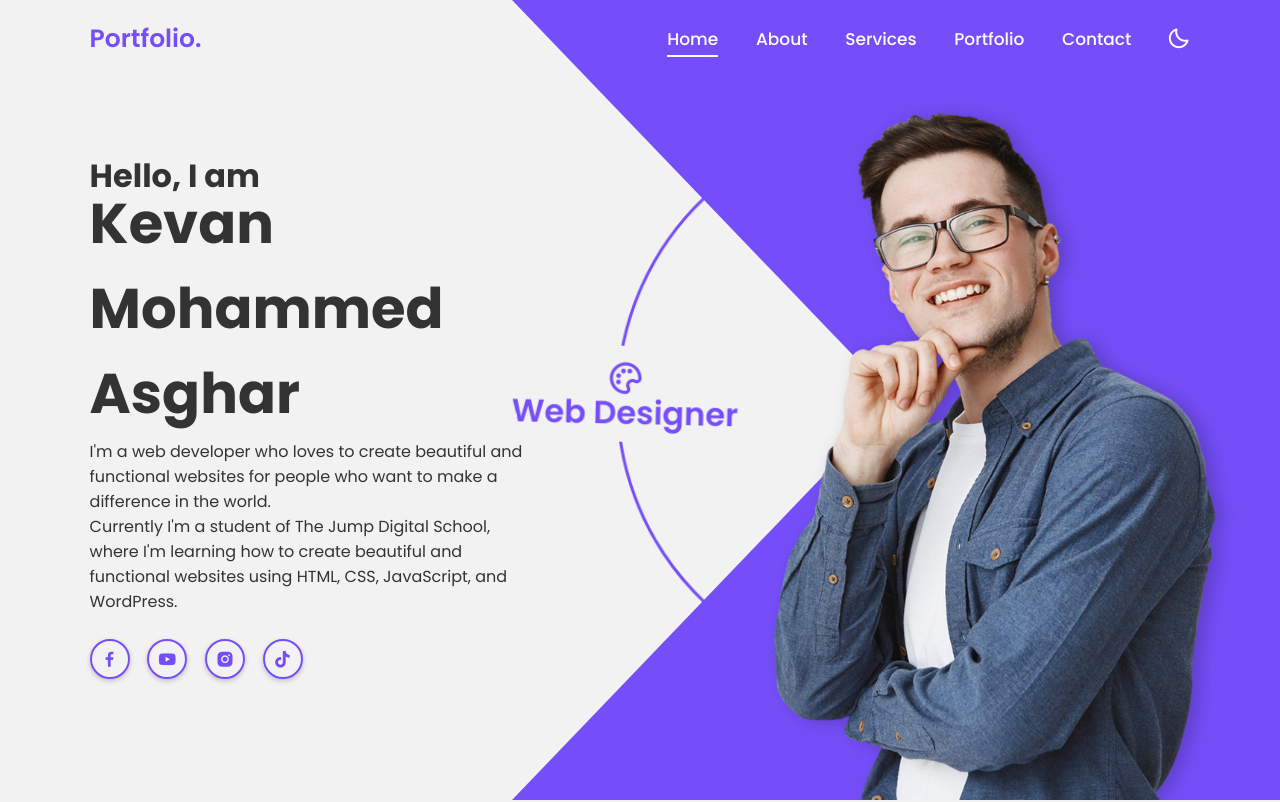
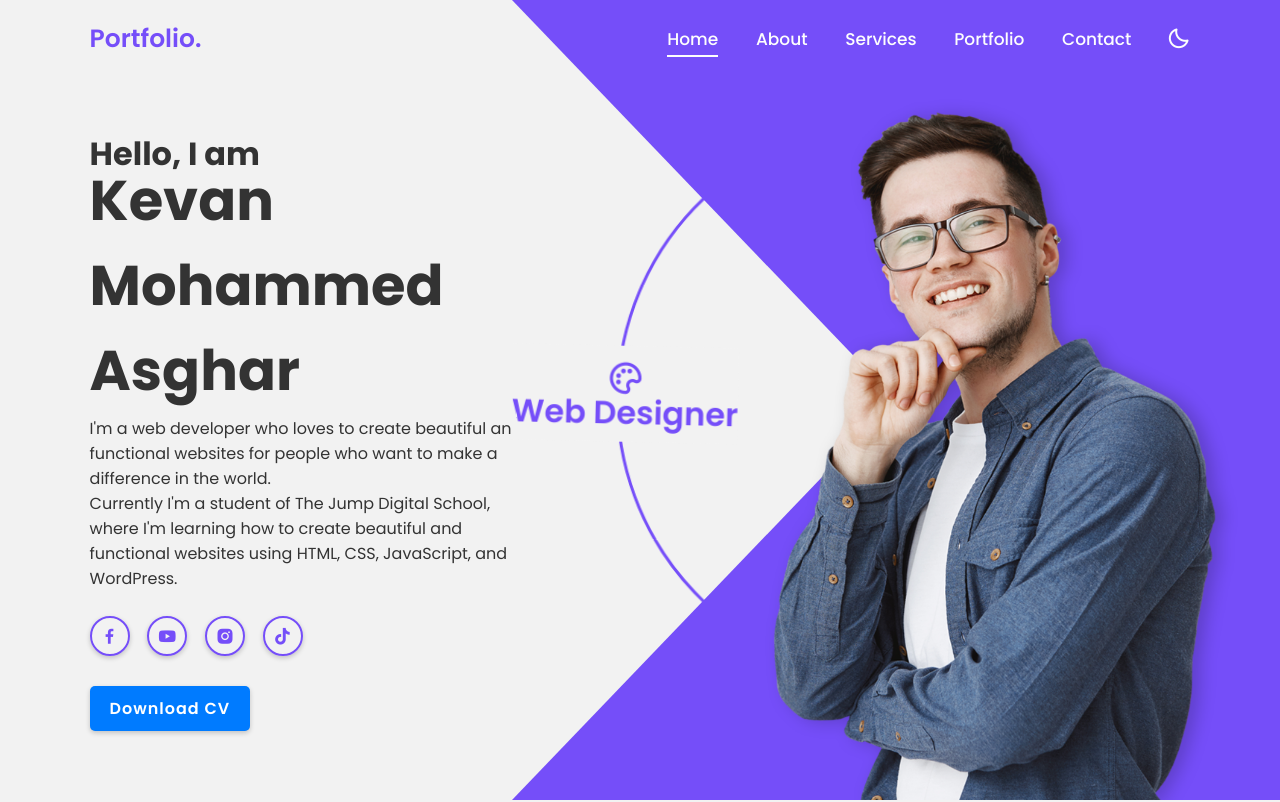
Before and after one commit to Azhar4409/Portofolio-, a plain HTML site: page index.html in a window 1280 px wide. Shown: the top 802 px of the page. Drawn offline with nearby package versions, Linux system fonts and the light colour scheme.

Commit message:
Update index.html

```diff
--- a/index.html
+++ b/index.html
@@ -54,6 +54,8 @@
     <a href="https://www.instagram.com/azhar49.exe?igsh=ZzFremU4djAxcnF1" target="_blank"><i class='bx bxl-instagram-alt'></i></a>
     <a href="https://www.tiktok.com/in/yourprofile" target="_blank"><i class='bx bxl-tiktok'></i></a>
             </div>
+
+        <a href="files/cv.pdf" class="btn" download="Kevan_Mohammed_Asghar_CV.pdf">Download CV</a>
 
         <div class="profession-container">
             <div class="profession-box">
```
